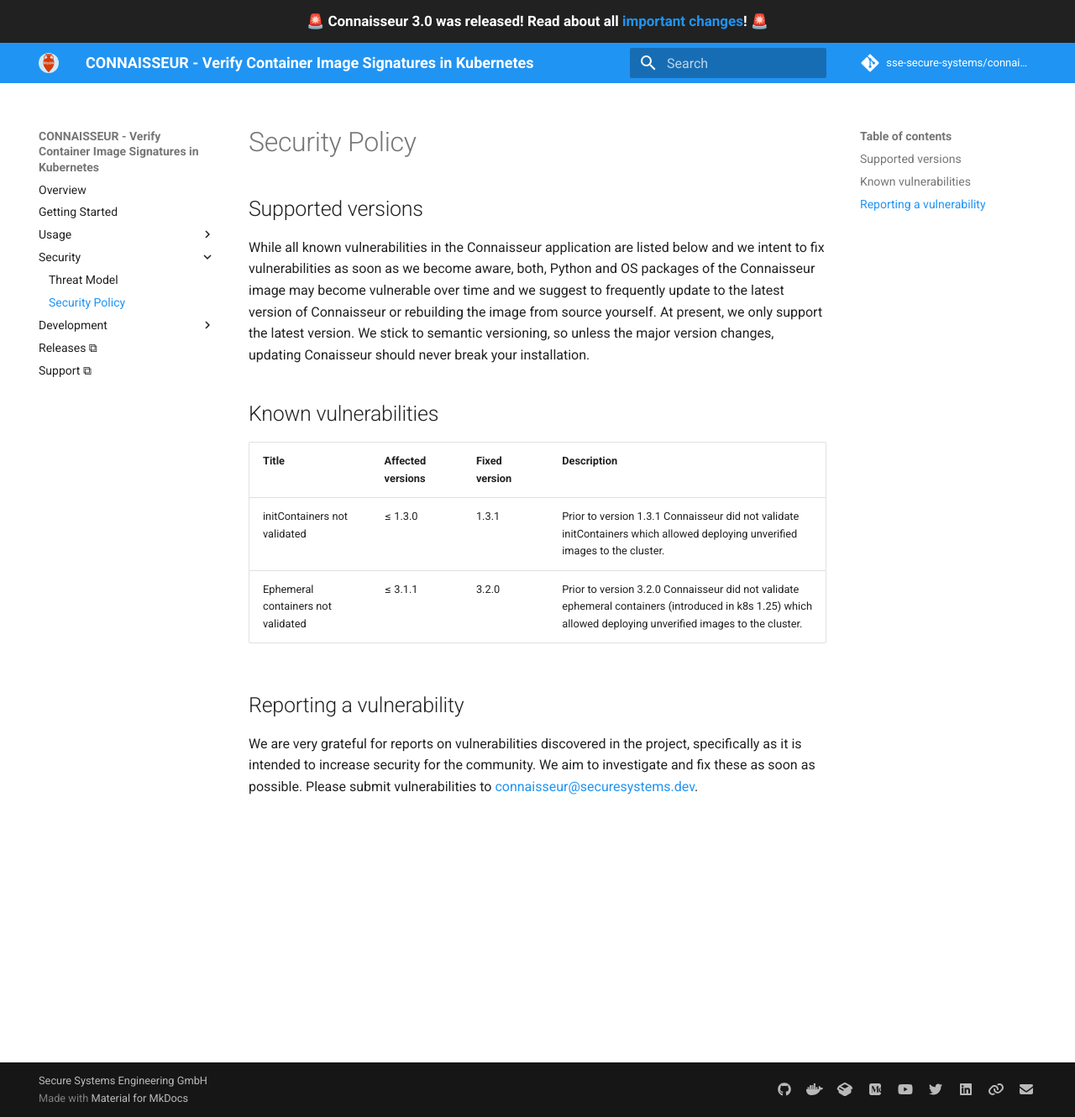
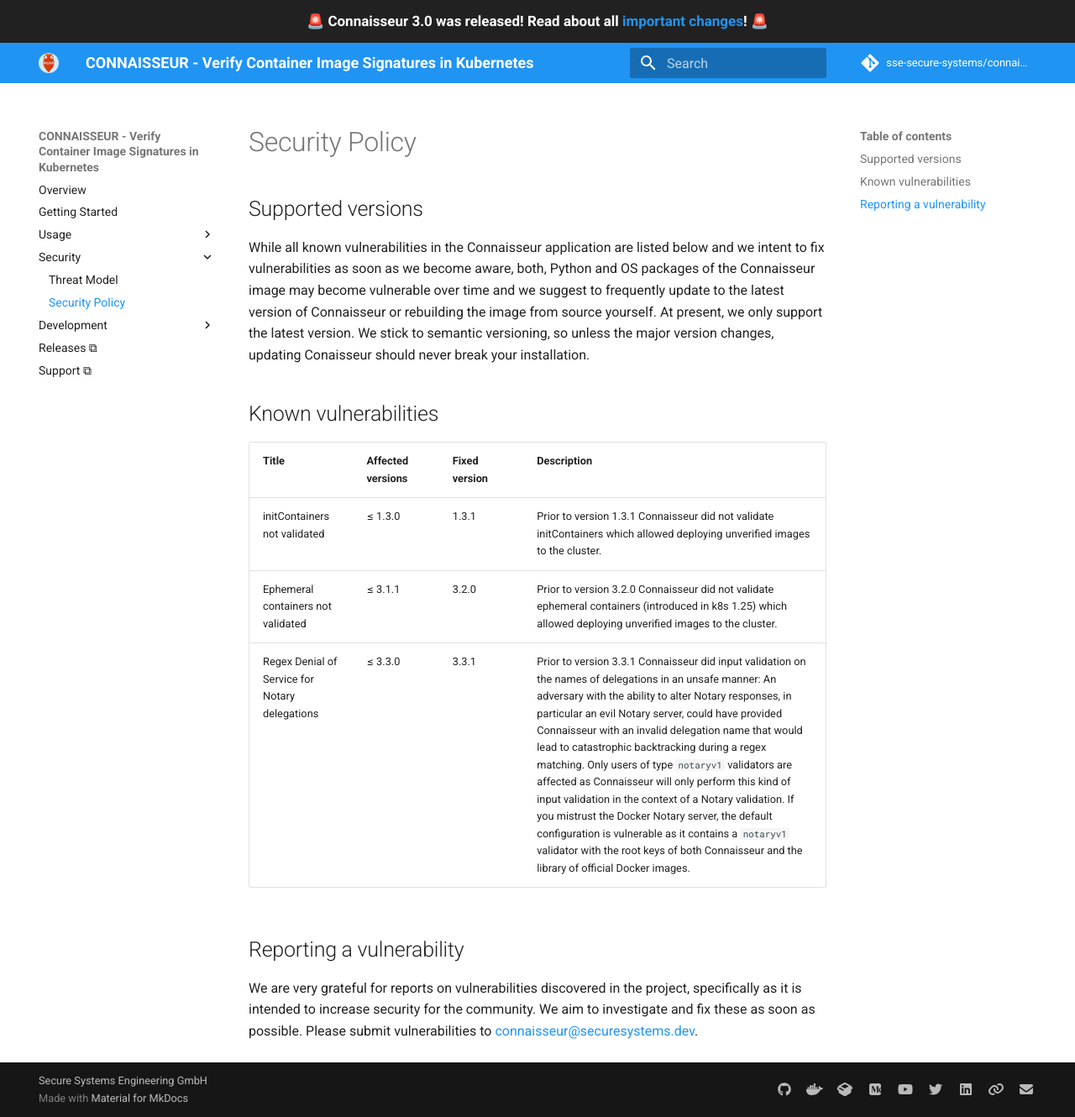
Before and after one commit to sse-secure-systems/connaisseur, an MkDocs documentation site: the page built from docs/SECURITY.md, in a window 1280 px wide and 1330 px high. Shown: the whole window at 84% size. Built offline with MkDocs 1.6.1 and Material for MkDocs 9.7.7, drawn with Linux system fonts in a browser that asks for light colours; comment, search, counter and statistics services are not loaded; the version menu is left out.

Commit message:
sec: Prevent ReDoS during delegation validation
This commit fixes a regular expression denial of service vulnerability that was present during the schema validation of the targets.json TUF file in a Notary validation. An adversary with the ability to alter Notary responses, in particular an evil Notary server, could have provided Connaisseur with a malformed targets.json, which would have led to catastrophic (exponential) backtracking during regex matching. Exploitability was contingent on the presence of a notaryv1 validator in the Connaisseur configuration, which is the default as both DockerHub's and Connaisseur's Notary root keys are present in the default values.yaml.

```diff
--- a/docs/SECURITY.md
+++ b/docs/SECURITY.md
@@ -12,6 +12,7 @@
 | - | - | - | - |
 | initContainers not validated | <span>&#8804;</span> 1.3.0 | 1.3.1 | Prior to version 1.3.1 Connaisseur did not validate initContainers which allowed deploying unverified images to the cluster. |
 | Ephemeral containers not validated | <span>&#8804;</span> 3.1.1 | 3.2.0 | Prior to version 3.2.0 Connaisseur did not validate ephemeral containers (introduced in k8s 1.25) which allowed deploying unverified images to the cluster. |
+| Regex Denial of Service for Notary delegations | <span>&#8804;</span> 3.3.0 | 3.3.1 | Prior to version 3.3.1 Connaisseur did input validation on the names of delegations in an unsafe manner: An adversary with the ability to alter Notary responses, in particular an evil Notary server, could have provided Connaisseur with an invalid delegation name that would lead to catastrophic backtracking during a regex matching. Only users of type `notaryv1` validators are affected as Connaisseur will only perform this kind of input validation in the context of a Notary validation. If you mistrust the Docker Notary server, the default configuration is vulnerable as it contains a `notaryv1` validator with the root keys of both Connaisseur and the library of official Docker images. |
 
 ## Reporting a vulnerability
 
```
Also changed, not shown: 3 other files.
